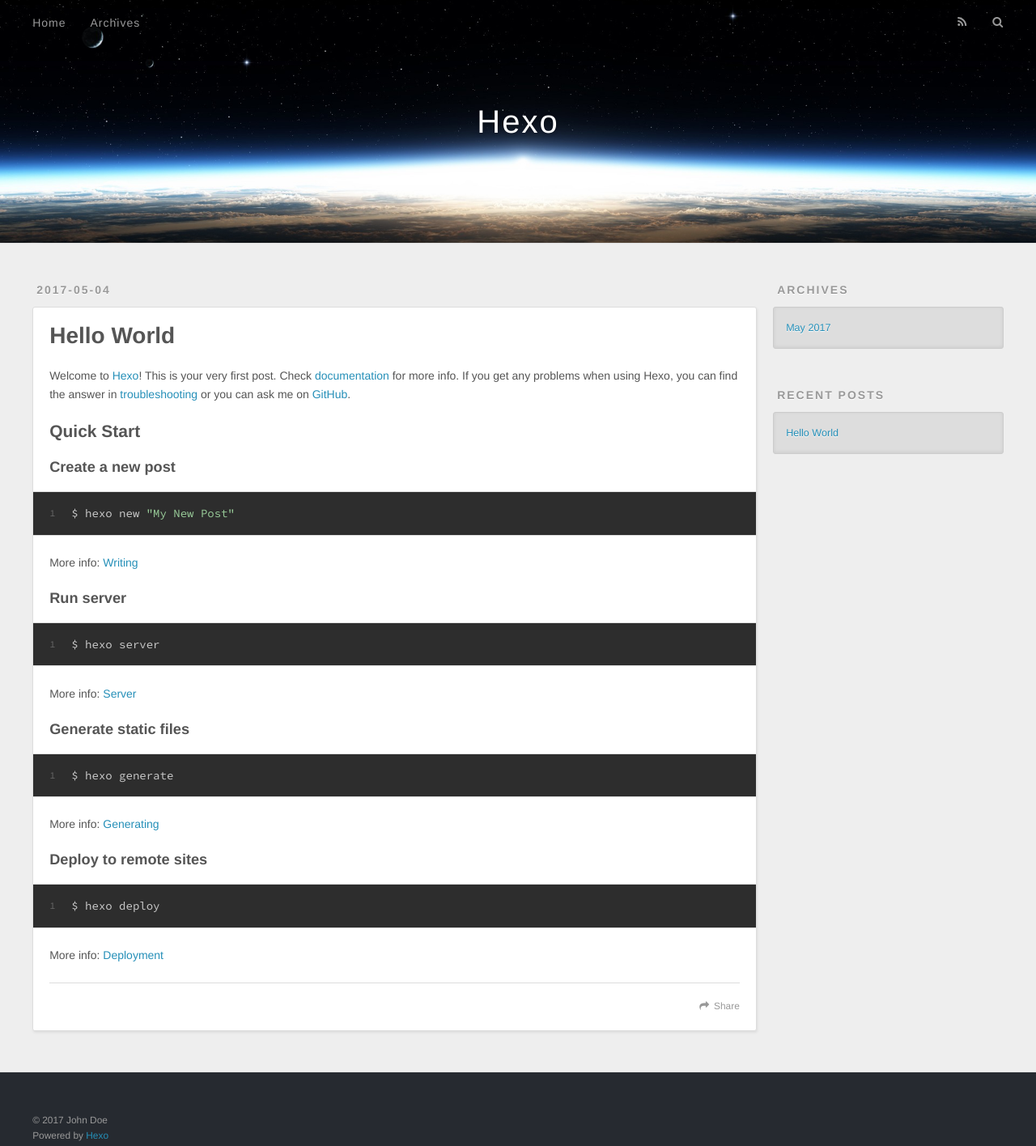
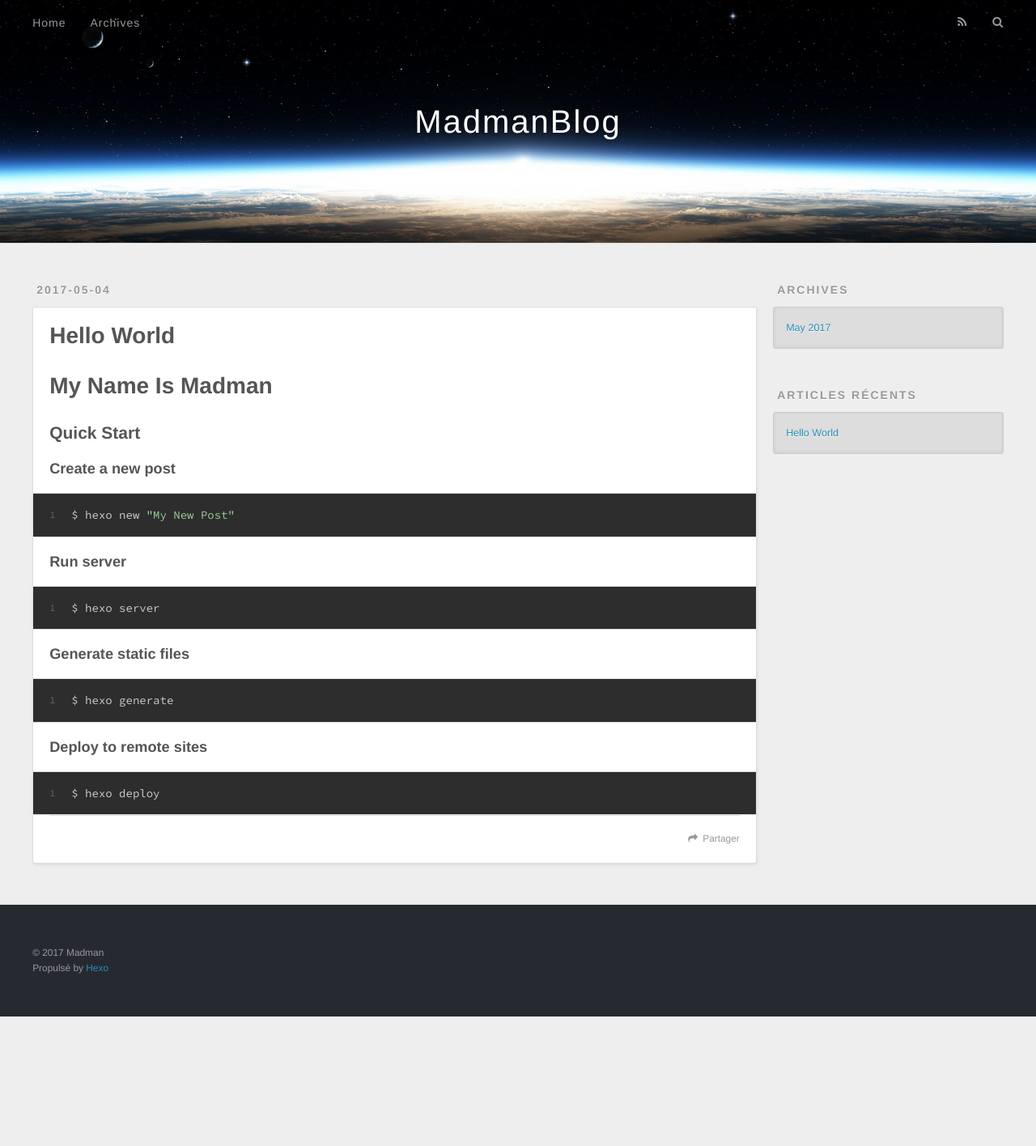
Before and after one commit to Madman97/blog.github.io, a plain HTML site: page index.html in a window 1280 px wide. Shown: the whole page at 81% size. After the commit the page ends 1256 px from the top, so only its background shows below. Drawn offline with nearby package versions, Linux system fonts and the light colour scheme.

Commit message:
Site updated: 2017-05-05 10:09:43

```diff
--- a/index.html
+++ b/index.html
@@ -3,19 +3,19 @@
 <head>
   <meta charset="utf-8">
 
-  <title>Hexo</title>
+  <title>MadmanBlog</title>
   <meta name="viewport" content="width=device-width, initial-scale=1, maximum-scale=1">
   <meta name="description" content="Madman的博客">
 <meta property="og:type" content="website">
-<meta property="og:title" content="Hexo">
-<meta property="og:url" content="http://yoursite.com/index.html">
-<meta property="og:site_name" content="Hexo">
+<meta property="og:title" content="MadmanBlog">
+<meta property="og:url" content="http://nanshen.pub/index.html">
+<meta property="og:site_name" content="MadmanBlog">
 <meta property="og:description" content="Madman的博客">
 <meta name="twitter:card" content="summary">
-<meta name="twitter:title" content="Hexo">
+<meta name="twitter:title" content="MadmanBlog">
 <meta name="twitter:description" content="Madman的博客">
 
-    <link rel="alternate" href="/atom.xml" title="Hexo" type="application/atom+xml">
+    <link rel="alternate" href="/atom.xml" title="MadmanBlog" type="application/atom+xml">
 
 
     <link rel="icon" href="/favicon.png">
@@ -36,7 +36,7 @@
   <div id="header-outer" class="outer">
     <div id="header-title" class="inner">
       <h1 id="logo-wrap">
-        <a href="/" id="logo">Hexo</a>
+        <a href="/" id="logo">MadmanBlog</a>
       </h1>
 
     </div>
@@ -51,12 +51,12 @@
       </nav>
       <nav id="sub-nav">
 
-          <a id="nav-rss-link" class="nav-icon" href="/atom.xml" title="RSS Feed"></a>
+          <a id="nav-rss-link" class="nav-icon" href="/atom.xml" title="Flux RSS"></a>
 
-        <a id="nav-search-btn" class="nav-icon" title="Search"></a>
+        <a id="nav-search-btn" class="nav-icon" title="Rechercher"></a>
       </nav>
       <div id="search-form-wrap">
-        <form action="//google.com/search" method="get" accept-charset="UTF-8" class="search-form"><input type="search" name="q" class="search-form-input" placeholder="Search"><button type="submit" class="search-form-submit">&#xF002;</button><input type="hidden" name="sitesearch" value="http://yoursite.com"></form>
+        <form action="//google.com/search" method="get" accept-charset="UTF-8" class="search-form"><input type="search" name="q" class="search-form-input" placeholder="Search"><button type="submit" class="search-form-submit">&#xF002;</button><input type="hidden" name="sitesearch" value="http://nanshen.pub"></form>
       </div>
     </div>
   </div>
@@ -86,20 +86,15 @@
 
     <div class="article-entry" itemprop="articleBody">
 
-        <p>Welcome to <a href="https://hexo.io/" target="_blank" rel="external">Hexo</a>! This is your very first post. Check <a href="https://hexo.io/docs/" target="_blank" rel="external">documentation</a> for more info. If you get any problems when using Hexo, you can find the answer in <a href="https://hexo.io/docs/troubleshooting.html" target="_blank" rel="external">troubleshooting</a> or you can ask me on <a href="https://github.com/hexojs/hexo/issues" target="_blank" rel="external">GitHub</a>.</p>
-<h2 id="Quick-Start"><a href="#Quick-Start" class="headerlink" title="Quick Start"></a>Quick Start</h2><h3 id="Create-a-new-post"><a href="#Create-a-new-post" class="headerlink" title="Create a new post"></a>Create a new post</h3><figure class="highlight bash"><table><tr><td class="gutter"><pre><div class="line">1</div></pre></td><td class="code"><pre><div class="line">$ hexo new <span class="string">"My New Post"</span></div></pre></td></tr></table></figure>
-<p>More info: <a href="https://hexo.io/docs/writing.html" target="_blank" rel="external">Writing</a></p>
+        <h1 id="My-Name-Is-Madman"><a href="#My-Name-Is-Madman" class="headerlink" title="My Name Is Madman"></a>My Name Is Madman</h1><h2 id="Quick-Start"><a href="#Quick-Start" class="headerlink" title="Quick Start"></a>Quick Start</h2><h3 id="Create-a-new-post"><a href="#Create-a-new-post" class="headerlink" title="Create a new post"></a>Create a new post</h3><figure class="highlight bash"><table><tr><td class="gutter"><pre><div class="line">1</div></pre></td><td class="code"><pre><div class="line">$ hexo new <span class="string">"My New Post"</span></div></pre></td></tr></table></figure>
 <h3 id="Run-server"><a href="#Run-server" class="headerlink" title="Run server"></a>Run server</h3><figure class="highlight bash"><table><tr><td class="gutter"><pre><div class="line">1</div></pre></td><td class="code"><pre><div class="line">$ hexo server</div></pre></td></tr></table></figure>
-<p>More info: <a href="https://hexo.io/docs/server.html" target="_blank" rel="external">Server</a></p>
 <h3 id="Generate-static-files"><a href="#Generate-static-files" class="headerlink" title="Generate static files"></a>Generate static files</h3><figure class="highlight bash"><table><tr><td class="gutter"><pre><div class="line">1</div></pre></td><td class="code"><pre><div class="line">$ hexo generate</div></pre></td></tr></table></figure>
-<p>More info: <a href="https://hexo.io/docs/generating.html" target="_blank" rel="external">Generating</a></p>
 <h3 id="Deploy-to-remote-sites"><a href="#Deploy-to-remote-sites" class="headerlink" title="Deploy to remote sites"></a>Deploy to remote sites</h3><figure class="highlight bash"><table><tr><td class="gutter"><pre><div class="line">1</div></pre></td><td class="code"><pre><div class="line">$ hexo deploy</div></pre></td></tr></table></figure>
-<p>More info: <a href="https://hexo.io/docs/deployment.html" target="_blank" rel="external">Deployment</a></p>
 
 
     </div>
     <footer class="article-footer">
-      <a data-url="http://yoursite.com/2017/05/04/hello-world/" data-id="cj2b5lsl10000rx9k1hjedt8w" class="article-share-link">Share</a>
+      <a data-url="http://nanshen.pub/2017/05/04/hello-world/" data-id="cj2b7d45u00004n9kjl2f7dxn" class="article-share-link">Partager</a>
 
 
     </footer>
@@ -134,7 +129,7 @@
 
 
   <div class="widget-wrap">
-    <h3 class="widget-title">Recent Posts</h3>
+    <h3 class="widget-title">Articles récents</h3>
     <div class="widget">
       <ul>
 
@@ -154,8 +149,8 @@
 
   <div class="outer">
     <div id="footer-info" class="inner">
-      &copy; 2017 John Doe<br>
-      Powered by <a href="http://hexo.io/" target="_blank">Hexo</a>
+      &copy; 2017 Madman<br>
+      Propulsé by <a href="http://hexo.io/" target="_blank">Hexo</a>
     </div>
   </div>
 </footer>
```
Also changed, not shown: 2017/05/04/hello-world/index.html (+17 -22 lines), archives/2017/05/index.html (+13 -13 lines), archives/2017/index.html (+13 -13 lines), archives/index.html (+13 -13 lines).
